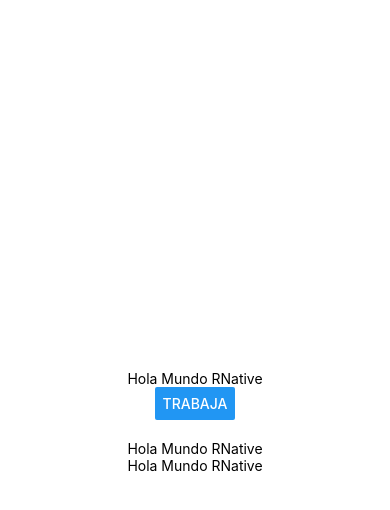
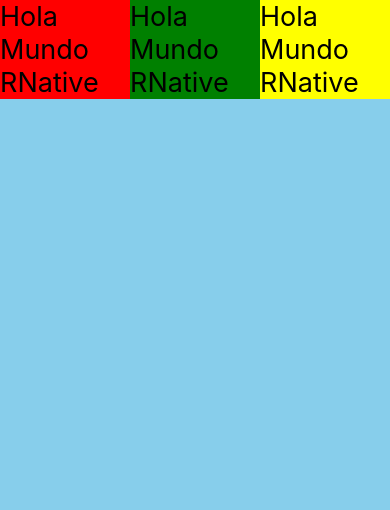
Before and after one commit to arath1379/PM194, a React Native app in the folder my-blank/: screen / in a window 390 px wide. Shown: the top 510 px of the page. Built offline with nearby package versions, Linux system fonts and the light colour scheme.

Commit message:
Practica No 6

```diff
--- a/my-blank/App.js
+++ b/my-blank/App.js
@@ -3,34 +3,21 @@
 import { Button, StyleSheet, Text, View } from 'react-native';
 import React, { useState } from 'react';
 
-const Texto = () => {
+const Texto = ({style}) => {
   const [contenido, setContenido] = useState('Hola Mundo RNative');
   const actualizaTexto = () => {
     setContenido('Estado actualizado del text');
   };
-  return <Text onPress={actualizaTexto}>{contenido}</Text>;
-};
-
-const Titulo = () => {
-  const [textoBoton, setTextoBoton] = useState('Trabaja');
-  const cambiarTextoBoton = () => {
-    setTextoBoton('¡Texto del botón actualizado!');
-  };
-  return (
-    <View style={{ alignItems: 'center', marginBottom: 20 }}>
-      <Button title={textoBoton} onPress={cambiarTextoBoton} />
-    </View>
-  );
+  return <Text style={[styles.text,style]} onPress={actualizaTexto}>{contenido}</Text>;
 };
 
 /* Zona 2 : Main */
 export default function App() {
   return (
     <View style={styles.container}>
-      <Texto />
-      <Titulo />
-      <Texto />
-      <Texto />
+      <Texto style={styles.red} />
+      <Texto style={styles.green} />
+      <Texto style={styles.yellow} />
       <StatusBar style="auto" />
     </View>
   );
@@ -40,8 +27,16 @@
 const styles = StyleSheet.create({
   container: {
     flex: 1,
-    backgroundColor: '#fff',
-    alignItems: 'center',
+    backgroundColor: '#87CEEB',
+    alignItems: 'baseline',
     justifyContent: 'center',
+    flexDirection:'row'
   },
+  text:{
+    color:'black',
+    fontSize:27,
+  },
+  red:{backgroundColor:'red'},
+  green:{backgroundColor:'green'},
+  yellow:{backgroundColor:'yellow'},
 });
```
